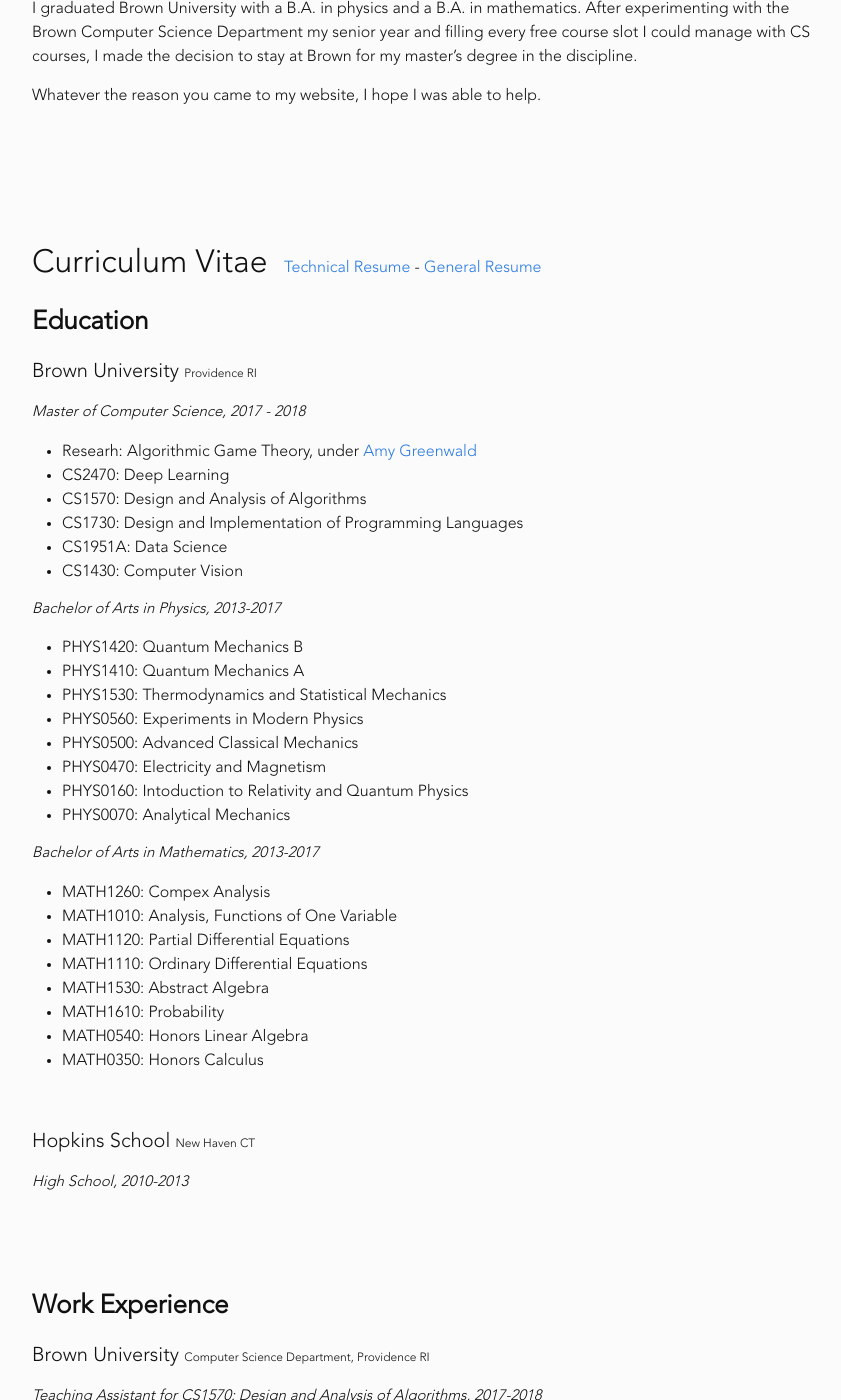
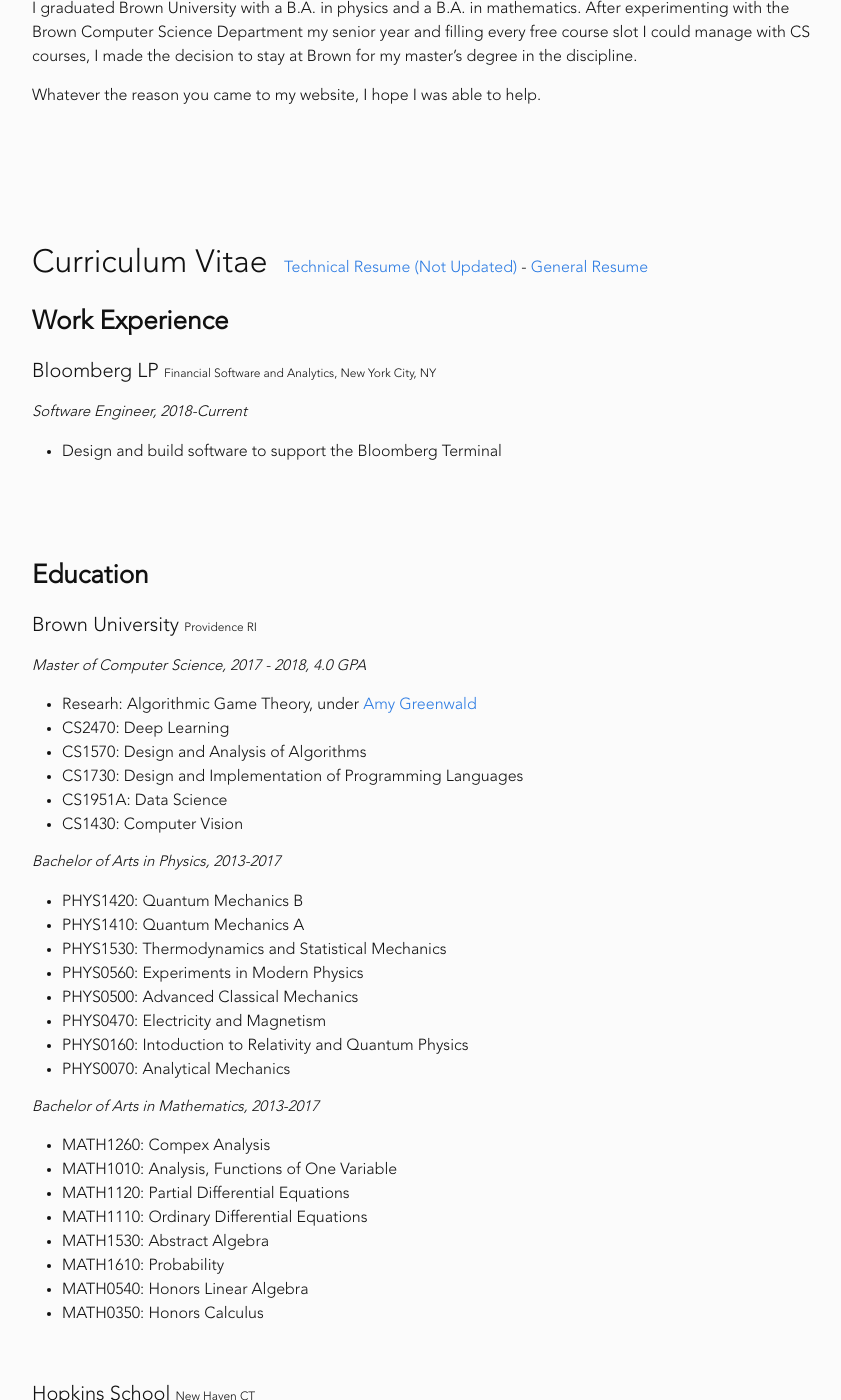
Before and after one commit to Buggy-Virus/buggy-virus.github.io, a Jekyll site: the page built from about.md, in a window 1280 px wide and 1400 px high, scrolled down 262 px. Shown: the whole window, without its empty margins (218-1059 px from the left). Built offline with Jekyll 4.4.1, drawn with Linux system fonts in a browser that asks for light colours; some of the changed text lies outside the part shown.

Commit message:
updated about page

```diff
--- a/about.md
+++ b/about.md
@@ -16,13 +16,25 @@
 
 &nbsp;
 
-## Curriculum Vitae <span style="font-size: 16px;"> &nbsp; <a href="/assets/Oliver-Hare-Fintech-Resume-GPA-2017-09-24.pdf" target="_blank">Technical Resume</a> - <a href="/assets/Oliver-Hare-Resume-GPA-2017-09-26.pdf" target="_blank">General Resume</a></span>
+## Curriculum Vitae <span style="font-size: 16px;"> &nbsp; <a href="/assets/Oliver-Hare-Fintech-Resume-GPA-2017-09-24.pdf" target="_blank">Technical Resume (Not Updated)</a> - <a href="/assets/Oliver-Hare-Resume-GPA-2017-09-26.pdf" target="_blank">General Resume</a></span>
+
+### **Work Experience**
+
+#### Bloomberg LP <span style="font-size: 12px;">Financial Software and Analytics, New York City, NY</span>
+
+##### <span style="font-size: 15px">*Software Engineer, 2018-Current*</span>
+
+- Design and build software to support the Bloomberg Terminal
+
+&nbsp;
+
+&nbsp;
 
 ### **Education**
 
 #### Brown University <span style="font-size: 12px;">Providence RI</span>
 
-##### <span style="font-size: 15px">*Master of Computer Science, 2017 - 2018*</span>
+##### <span style="font-size: 15px">*Master of Computer Science, 2017 - 2018, 4.0 GPA*</span>
 
 - Researh: Algorithmic Game Theory, under [Amy Greenwald][amy]
 - CS2470: Deep Learning
@@ -64,7 +76,7 @@
 
 &nbsp;
 
-### **Work Experience**
+### **Intern and Teaching Assistant Experience**
 
 #### Brown University <span style="font-size: 12px;">Computer Science Department, Providence RI</span>
 
@@ -182,6 +194,10 @@
 	    <td>Proficient</td>
 	  </tr>
 	  <tr>
+	    <td>&bull; C#</td>
+	    <td>Proficient</td>
+	  </tr>
+	  <tr>
 	    <td>&bull; C++</td>
 	    <td>Familiar</td>
 	  </tr>
```
